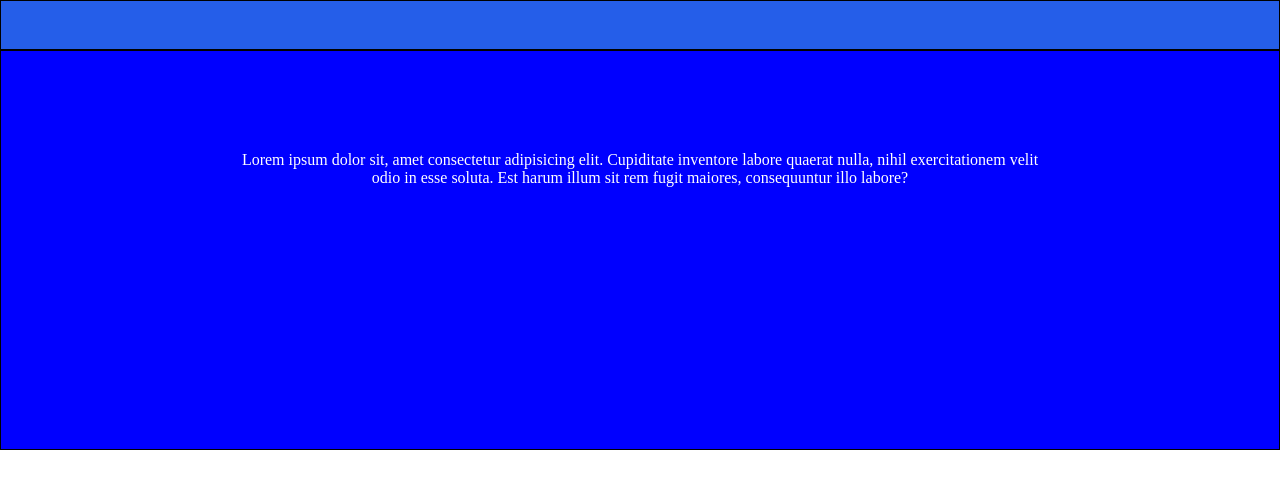
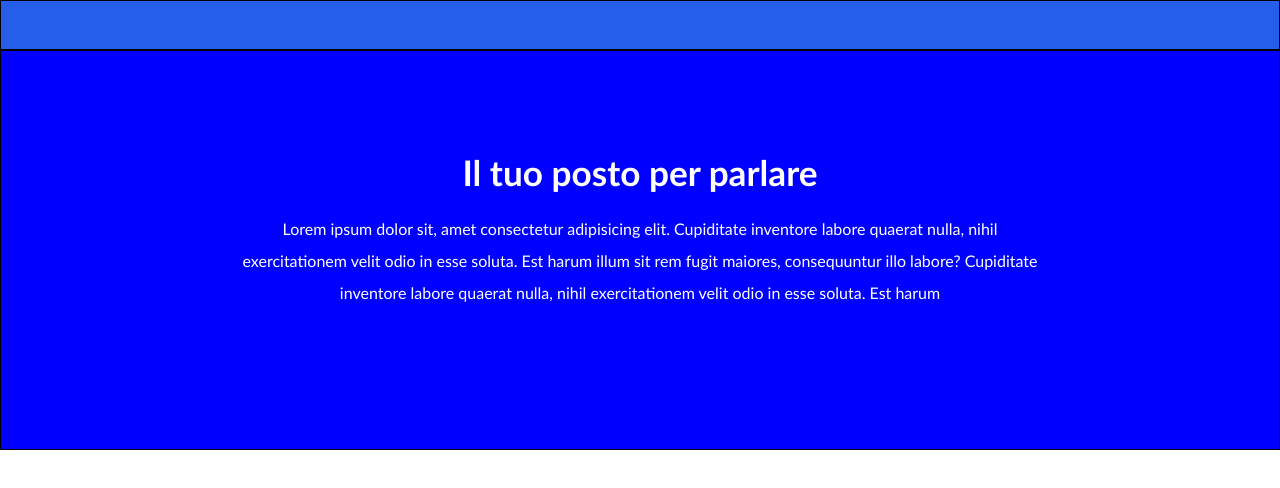
Before and after one commit to alessandrodaniello105/htmlcss-struttura-discord, a plain HTML site: page index.html in a window 1280 px wide. Drawn offline with Linux system fonts and the light colour scheme.

Commit message:
[add]: style to main-top

```diff
--- a/assets/css/style.css
+++ b/assets/css/style.css
@@ -4,7 +4,11 @@
   box-sizing: border-box;
 }
 
-header .logo-top{
+body {
+  font-family: 'Trebuchet MS', 'Lucida Sans Unicode', 'Lucida Grande', 'Lucida Sans', Arial, sans-serif;
+}
+
+header .logo-top {
   background-color: #255EE9;
   /* CANCELLA L'ALTEZZA E BORDER */
   height: 50px;
@@ -17,15 +21,27 @@ header .logo-top{
   margin: 0 auto;
 }
 
-.main-top {
-  /* CANCELLA L'ALTEZZA COLOR E BORDER */
+.flexbox {
+  display: flex;
+}
+
+
+/* MAIN */
+
+main .main-top {
+  color: white;
+  text-align: center;
+  padding-top: 100px;
   height: 400px;
   background-color: blue;
   border: 1px solid black;
 }
 
-.main-top .dida-download p {
-  text-align: center;
-  padding-top: 100px;
-  color: white;
+main .main-top h1 {
+  padding-bottom: 20px;
+  font-size: 2.2rem;
 }
+
+main .main-top p {
+  line-height: 2;
+}
--- a/index.html
+++ b/index.html
@@ -34,15 +34,19 @@
     <!-- DESCRIZIONE + DOWNLOAD -->
     <div class="main-top">
       <div class="dida-download container">
+        <h1>Il tuo posto per parlare</h1>
         <p>
-          Lorem ipsum dolor sit, amet consectetur adipisicing elit. Cupiditate inventore labore quaerat nulla, nihil exercitationem velit odio in esse soluta. Est harum illum sit rem fugit maiores, consequuntur illo labore?
+          Lorem ipsum dolor sit, amet consectetur adipisicing elit. Cupiditate inventore labore quaerat nulla, nihil exercitationem velit odio in esse soluta. Est harum illum sit rem fugit maiores, consequuntur illo labore? Cupiditate inventore labore quaerat nulla, nihil exercitationem velit odio in esse soluta. Est harum
         </p>
       </div>
     </div>
     <!-- /DESCRIZIONE + DOWNLOAD -->
 
     <!-- INFO 1 -->
-    <section></section>
+    <section class="info-box flexbox">
+
+
+    </section>
     <!-- /INFO 1 -->
 
     <!-- INFO 2 -->
```
